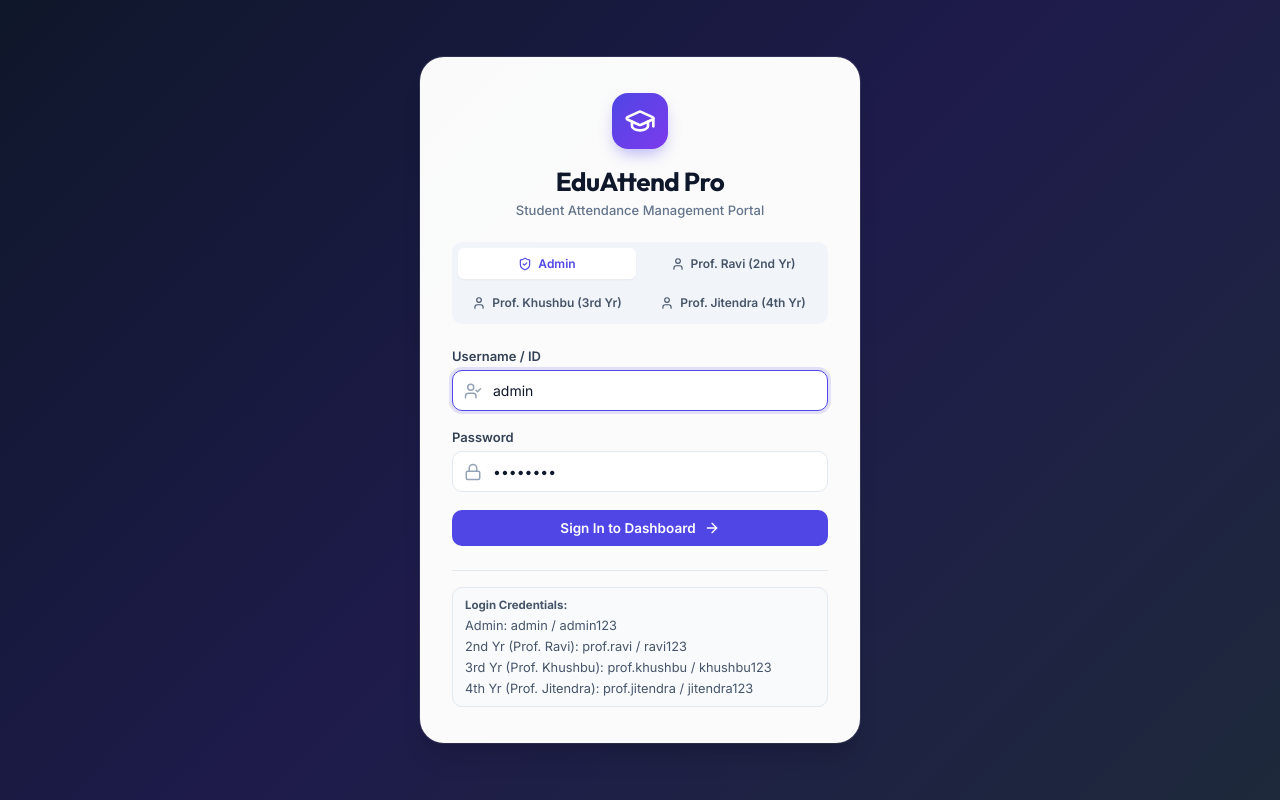
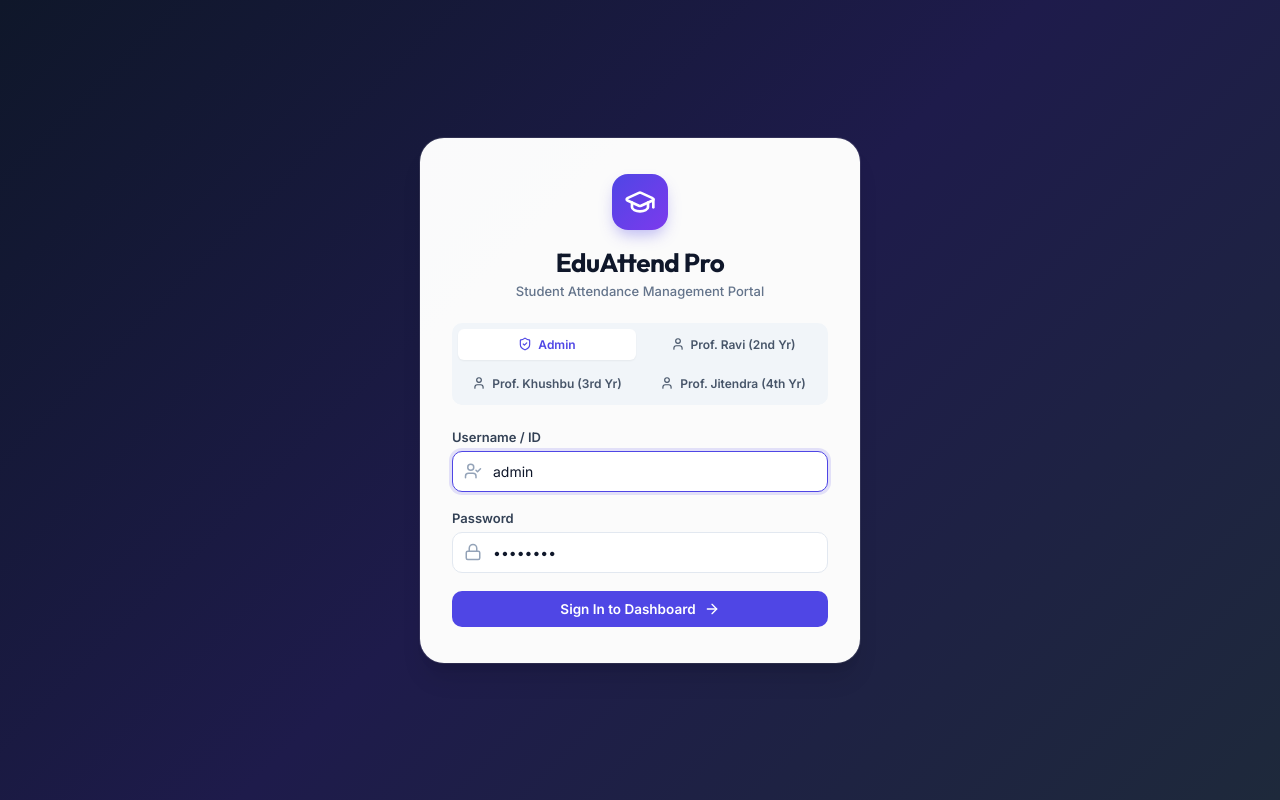
Before and after one commit to en-rmohane/sbitm-attandancenew, a Flask app: page / in a window 1280 px wide. Run offline with Flask 3, Linux system fonts and the light colour scheme; some libraries are stand-ins or nearby versions.

Commit message:
Remove login credentials hint from login screen

```diff
--- a/templates/index.html
+++ b/templates/index.html
@@ -67,18 +67,6 @@
           <i data-lucide="arrow-right"></i>
         </button>
       </form>
-
-      <div class="auth-footer">
-        <div class="credentials-hint">
-          <p><strong>Login Credentials:</strong></p>
-          <div class="hint-grid" style="grid-template-columns: 1fr; gap: 6px; font-size: 0.8rem;">
-            <div><span class="badge badge-indigo">Admin:</span> <code>admin</code> / <code>admin123</code></div>
-            <div><span class="badge badge-emerald">2nd Yr (Prof. Ravi):</span> <code>prof.ravi</code> / <code>ravi123</code></div>
-            <div><span class="badge badge-emerald">3rd Yr (Prof. Khushbu):</span> <code>prof.khushbu</code> / <code>khushbu123</code></div>
-            <div><span class="badge badge-emerald">4th Yr (Prof. Jitendra):</span> <code>prof.jitendra</code> / <code>jitendra123</code></div>
-          </div>
-        </div>
-      </div>
     </div>
   </div>
 
```
